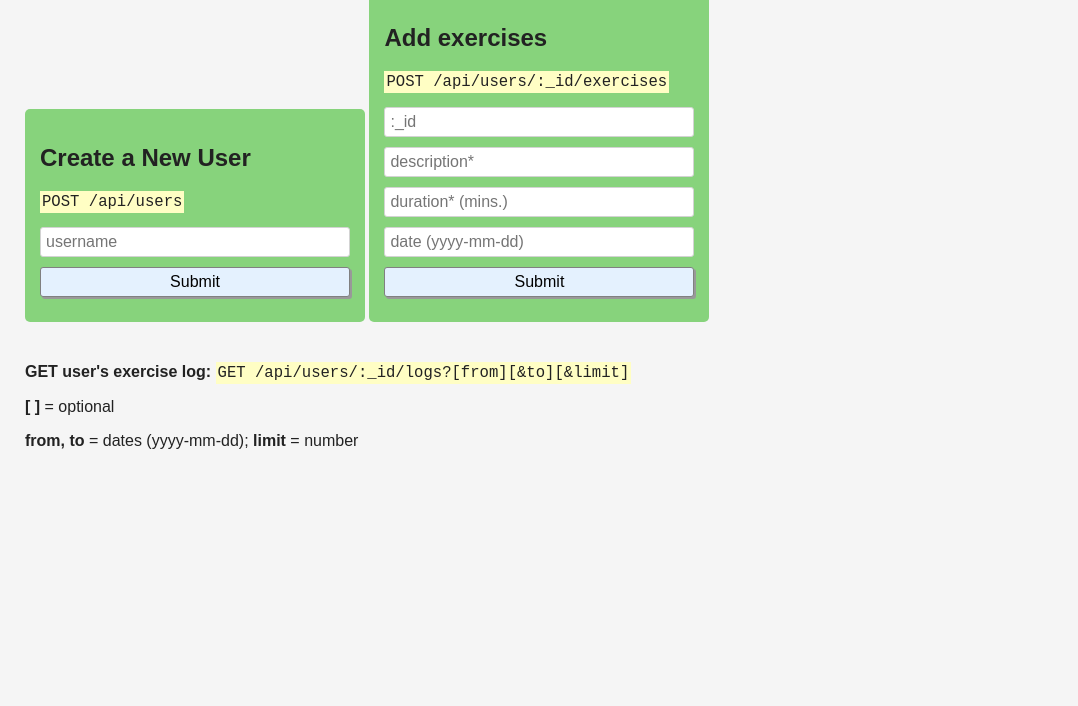
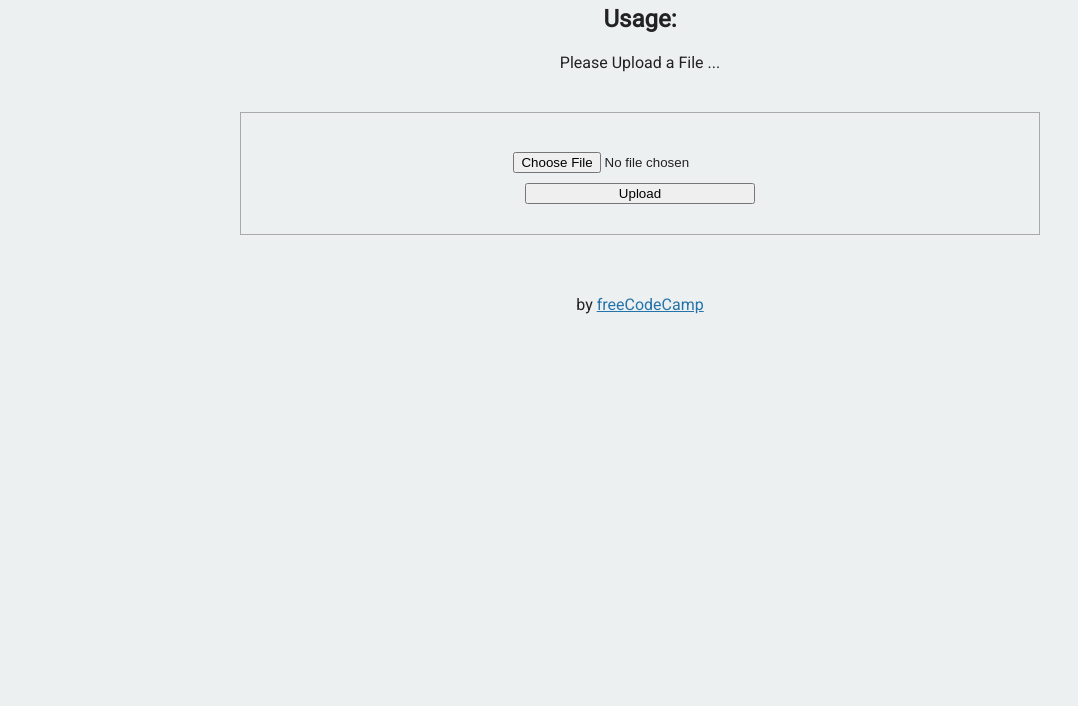
Before and after one commit to DryFernandez/proyecfree2, a website: page views/index.html in a window 1280 px wide. Shown: the part 94-800 px from the top of the page, without its empty margins (0-1078 px from the left). Drawn offline with Linux system fonts and the light colour scheme.

Commit message:
proyecto 5

```diff
--- a/package.json
+++ b/package.json
@@ -23,6 +23,7 @@
     "dotenv": "^17.2.0",
     "express": "^5.1.0",
     "mongodb": "^6.17.0",
-    "mongoose": "^8.16.2"
+    "mongoose": "^8.16.2",
+    "multer": "^2.0.1"
   }
 }
--- a/public/style.css
+++ b/public/style.css
@@ -1,59 +1,41 @@
-* {
-  box-sizing: border-box;
+
+body {
+  font-family: 'Roboto', sans-serif;
+  font-size: 16px;
+  color: #222;
+  background-color: #ECF0F1;
+  text-align: center;
 }
 
-body {
-  font-family:sans-serif;
-  margin: 25px;
-  color: #222;
-  background-color: #f5f5f5;
+.container {
+  padding: 0;
+  margin-top: 40px;
 }
 
-h1 {
-  font-weight: bold;
-
+.footer {
+  margin-top: 60px;
 }
 
-p {
-  max-width: 900px;
-}
-
-form {
-  margin-bottom: 25px;
-  padding: 15px;
-  background-color: #87D37C;
-  display: inline-block;
-  width: 100%;
-  max-width: 340px;
-  border-radius: 5px;
+a {
+  color: #2574A9;
 }
 
 input {
   display: block;
-  margin-bottom: 10px;
-  padding: 5px;
-  width: 100%;
-  border: 1px solid lightgrey;
-  border-radius: 3px;
-  font-size: 16px;
+  position: relative;
+  margin: 10px auto;
 }
 
-input[type=submit] {
-  font-size: 16px;
-  border-radius: 3px;
-  background-color: #E4F1FE;
-  border: 1px solid grey;
-  box-shadow: 2px 2px #999;
-  cursor: pointer;
+input#button {
+  width: 230px;
 }
 
-input[type=submit]:hover {
-  background-color: #FFFEC4;
+.view {
+  position:relative;
+  margin: auto;
+  margin-top: 40px;
+  border: 1px  solid  #aaa;
+  padding: 20px;
+  width: 60%;
+  min-width: 400px;
 }
-
-code {
-  font-family: monospace;
-  font-size: 1.2em;
-  background-color: #FFFEC4;
-  padding: 2px;
-}
--- a/views/index.html
+++ b/views/index.html
@@ -1,46 +1,34 @@
 <!DOCTYPE html>
+
 <html>
    <head>
-    <title>Exercise Tracker | freeCodeCamp</title>
-    <link rel="shortcut icon" href="https://cdn.freecodecamp.org/universal/favicons/favicon.ico"  type="image/x-icon" />
-    <link href="https://fonts.googleapis.com/css?family=Roboto" rel="stylesheet" type="text/css" />
-    <link href="style.css" rel="stylesheet" type="text/css" />
+      <title>File Metadata</title>
+      <link rel="shortcut icon" href="https://cdn.freecodecamp.org/universal/favicons/favicon-32x32.png" type="image/x-icon"/>
+      <link href="https://fonts.googleapis.com/css?family=Roboto" rel="stylesheet" type="text/css">
+      <link href="/public/style.css" rel="stylesheet" type="text/css">
    </head>
 
    <body>
       <div class="container">
-      <h1>Exercise tracker</h1>
-      <form action="/api/users" method="post">
-        <h2>Create a New User</h2>
-        <p><code>POST /api/users</code></p>
-        <input id="uname" type="text" name="username" placeholder="username" />
-        <input type="submit" value="Submit" />
+        <h1>API Project: File Metadata Microservice</h1>
+
+        <h2>Usage:</h2>
+        <p>
+          Please Upload a File ...
+        </p>
+        <div class="view">
+          <h3 id="output"></h3>
+          <form enctype="multipart/form-data" method="POST" action="/api/fileanalyse">
+            <input id="inputfield" type="file" name="upfile">
+            <input id="button" type="submit" value="Upload">
           </form>
-      <form action="/api/users/:_id/exercises" id="exercise-form" method="post">
-        <h2>Add exercises</h2>
-        <p><code>POST /api/users/:_id/exercises</code></p>
-        <input id="uid" type="text" name=":_id" placeholder=":_id" />
-        <input id="desc" type="text" name="description" placeholder="description*" />
-        <input id="dur" type="text" name="duration" placeholder="duration* (mins.)" />
-        <input id="date" type="text" name="date" placeholder="date (yyyy-mm-dd)" />
-        <input type="submit" value="Submit" />
-      </form>
+        </div>
+      </div>
+      <div class="footer">
         <p>
-        <strong>GET user's exercise log: </strong>
-        <code>GET /api/users/:_id/logs?[from][&amp;to][&amp;limit]</code>
+          by
+          <a href="http://www.freecodecamp.com">freeCodeCamp</a>
         </p>
-      <p><strong>[ ]</strong> = optional</p>
-      <p><strong>from, to</strong> = dates (yyyy-mm-dd); <strong>limit</strong> = number</p>
       </div>
-    <script>
-      const exerciseForm = document.getElementById("exercise-form");
-
-      exerciseForm.addEventListener("submit", () => {
-        const userId = document.getElementById("uid").value;
-        exerciseForm.action = `/api/users/${userId}/exercises`;
-
-        exerciseForm.submit();
-      });
-    </script>
    </body>
 </html>
```
Also changed, not shown: server.js (+35 -8 lines), 2 other files. Lines whose indentation alone changed are shown as unchanged.
